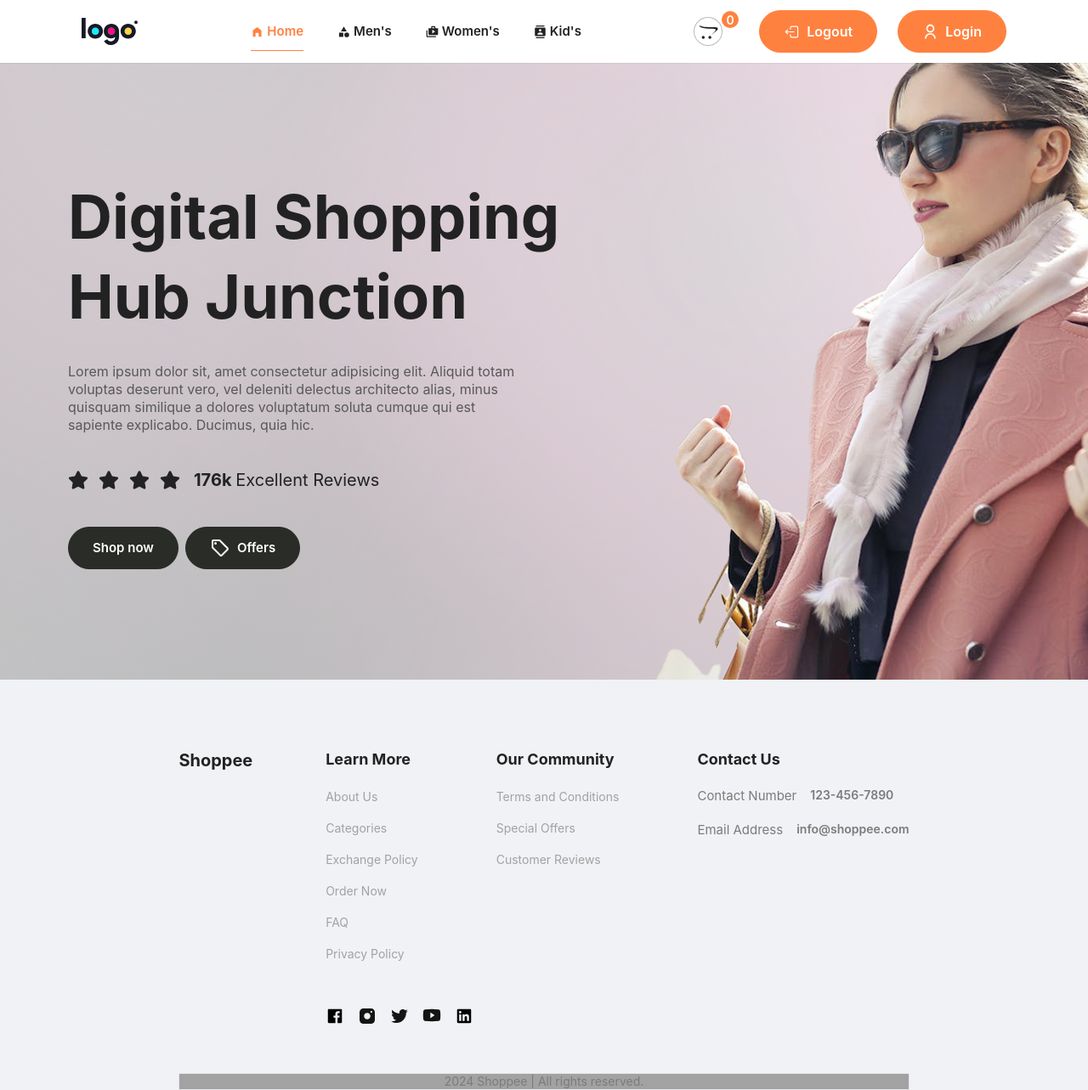
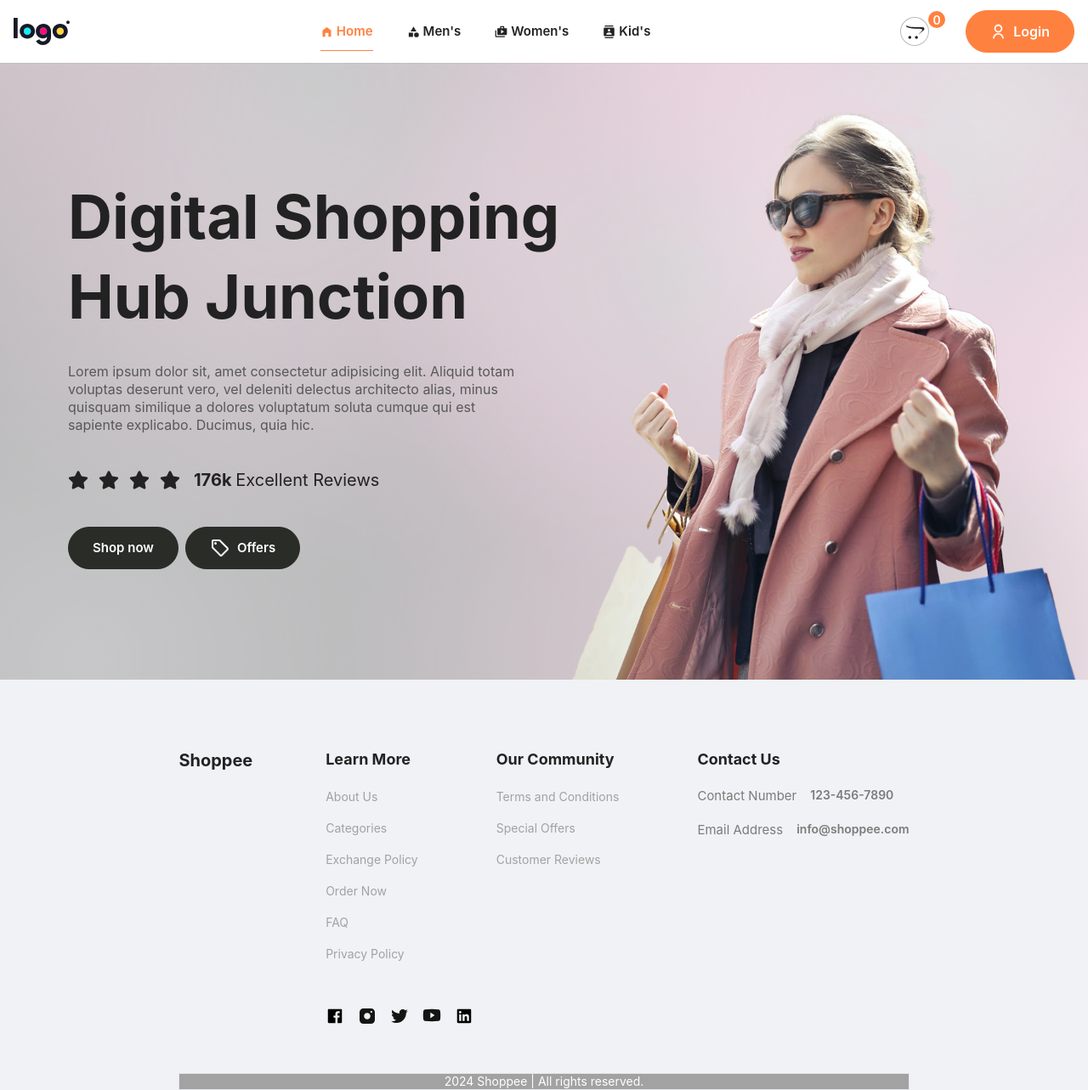
Before and after one commit to MDKolev/digital-shopping, a React (Vite) app: page / in a window 1280 px wide. Shown: the whole page at 85% size. Built offline with nearby package versions, Linux system fonts and the light colour scheme.

Commit message:
minor changes on components

```diff
--- a/src/components/Footer.jsx
+++ b/src/components/Footer.jsx
@@ -50,8 +50,8 @@ const Footer = () => {
             </div>
           </div>
         </div>
-        <div className="border bg-gray-20">
-          <p className="text-center regular-14 text-gray-30">
+        <div className="border bg-gray-20 flexCenter">
+          <p className="text-center regular-14 text-white">
             2024 Shoppee | All rights reserved.{" "}
           </p>
         </div>
--- a/src/components/Header.jsx
+++ b/src/components/Header.jsx
@@ -15,7 +15,7 @@ const Header = () => {
   };
 
   return (
-    <header className="fixed top-0 left-0 m-auto max_padd_container w-full bg-white ring-1 ring-slate-900/5 z-10">
+    <header className="fixed top-0 left-0 m-auto w-full bg-white ring-1 ring-slate-900/5 z-10">
       <div className="px-4 flexBetween py-3 max-xs:px-2 ">
         {/* logo */}
         <div>
@@ -61,7 +61,7 @@ const Header = () => {
 
             <NavLink
               to={"logout"}
-              className={"btn_secondary_rounded flexCenter gap-x-2 medium-16 hidden"}
+              className={"hidden btn_secondary_rounded gap-x-2 medium-16"}
             >
               <img src={logout} alt="logout" height={19} width={19} />
               Logout
--- a/src/components/Hero.jsx
+++ b/src/components/Hero.jsx
@@ -4,7 +4,7 @@ import { NavLink } from "react-router-dom";
 
 const Hero = () => {
   return (
-    <section className="relative bg-hero bg-center bg-no-repeat h-screen w-full">
+    <section className="relative bg-hero bg-cover bg-center bg-no-repeat h-screen w-full">
       <div className="max_padd_container relative top-32 xs:top-52">
         <h1 className="h1 capitalize max-w-[37rem]">
           Digital Shopping Hub Junction
--- a/src/components/Item.jsx
+++ b/src/components/Item.jsx
@@ -11,7 +11,7 @@ const Item = ({ id, name, image, old_price, new_price }) => {
           className="h-12 w-12 bg-white rounded-full flexCenter scale-0 group-hover:scale-100 absolute top-1/2 bottom-1/2 !py-2 z-20  transition-all duration-700"
         >
           {" "}
-          <FaSearch className="hover:rotate-9- hover:scale-125 transition-all duration-200 " />
+          <FaSearch className="scale-125 hover:rotate-90 transition-all duration-200 " />
         </Link>
         <img
           src={image}
@@ -22,8 +22,8 @@ const Item = ({ id, name, image, old_price, new_price }) => {
       <div className="p-4 overflow-hidden">
         <h4 className="my-[6px] medium-16 line-clamp-2 text-gray-30">{name}</h4>
         <div className="flex gap-5 ">
-          <div className="bold-16 text-secondary">{new_price}</div>
-          <div className= "bold-16 line-through">{old_price}</div>
+          <div className="bold-16 text-secondary">${new_price}</div>
+          <div className= "bold-16 line-through">${old_price}</div>
         </div>
       </div>
     </div>
```
